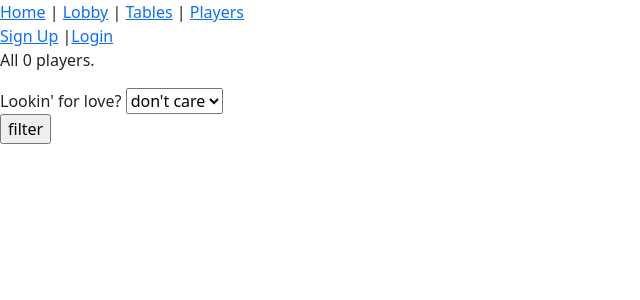
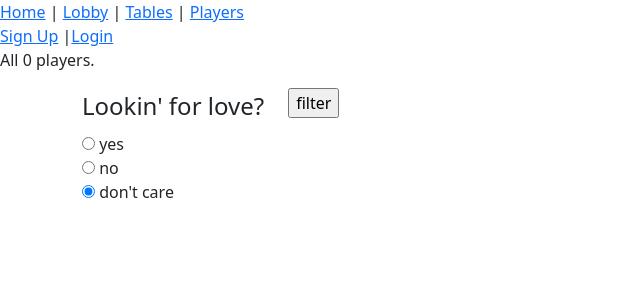
Before and after one commit to offby1/bridge-server, a Django app: page /players/ in a window 1280 px wide. Shown: the top 300 px of the page, without its empty margins (0-640 px from the left). Run offline with Django 5.2, Linux system fonts and the light colour scheme; data that the repository does not hold is empty; parts of the project's set-up code (start-up, migrations or seed data) failed here and were passed over.

Commit message:
Marginally-less-dumb layout for the form

```diff
--- a/project/app/forms.py
+++ b/project/app/forms.py
@@ -33,4 +33,5 @@ class LookingForLoveForm(forms.Form):
         choices={True: "yes", False: "no", None: "don't care"},
         label="Lookin' for love?",
         required=False,
+        widget=forms.RadioSelect,
     )
--- a/project/app/templates/player_list.html
+++ b/project/app/templates/player_list.html
@@ -17,11 +17,17 @@ players.
 {% endfor %}
 </ul>
 
-<div>
+<div class="container">
+<div class="row row-cols-auto">
+<div class="col">
 <form method="post" action="{% url 'app:players' %}">
 {% csrf_token %}
 {{ form }}
+</div>
+<div class="col">
 <input type="submit" value="filter">
+</div>
+</div>
 </form>
 </div>
 
```
